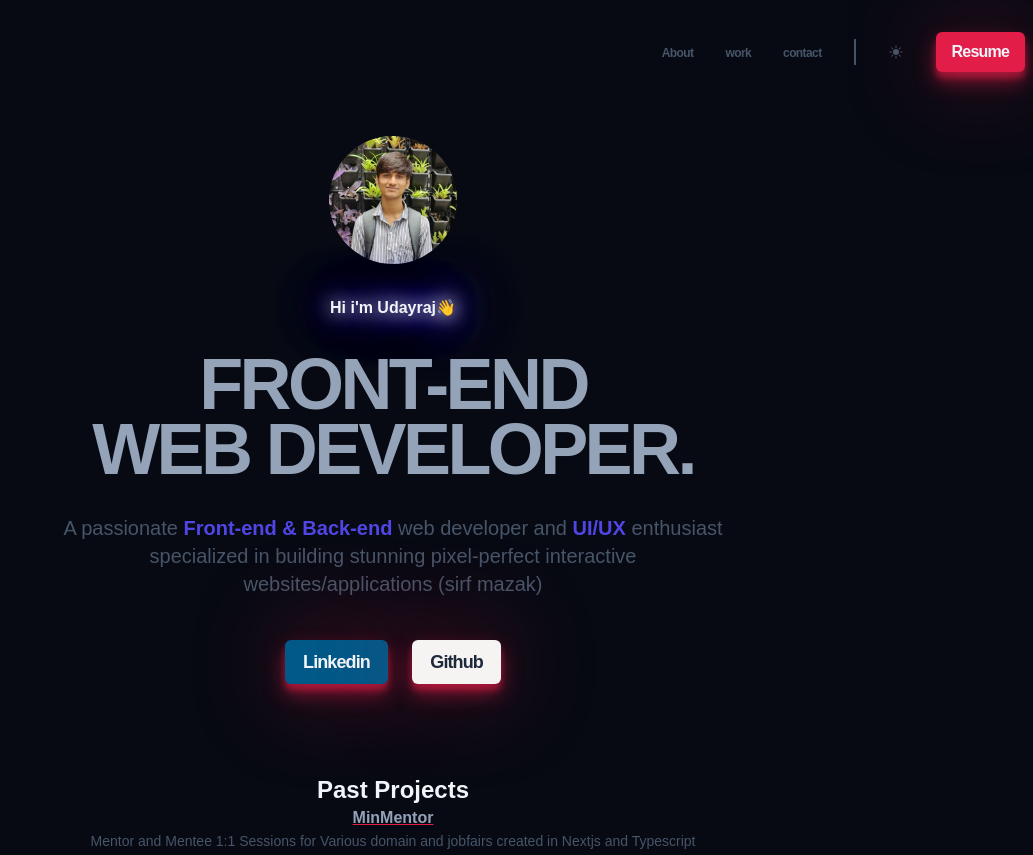
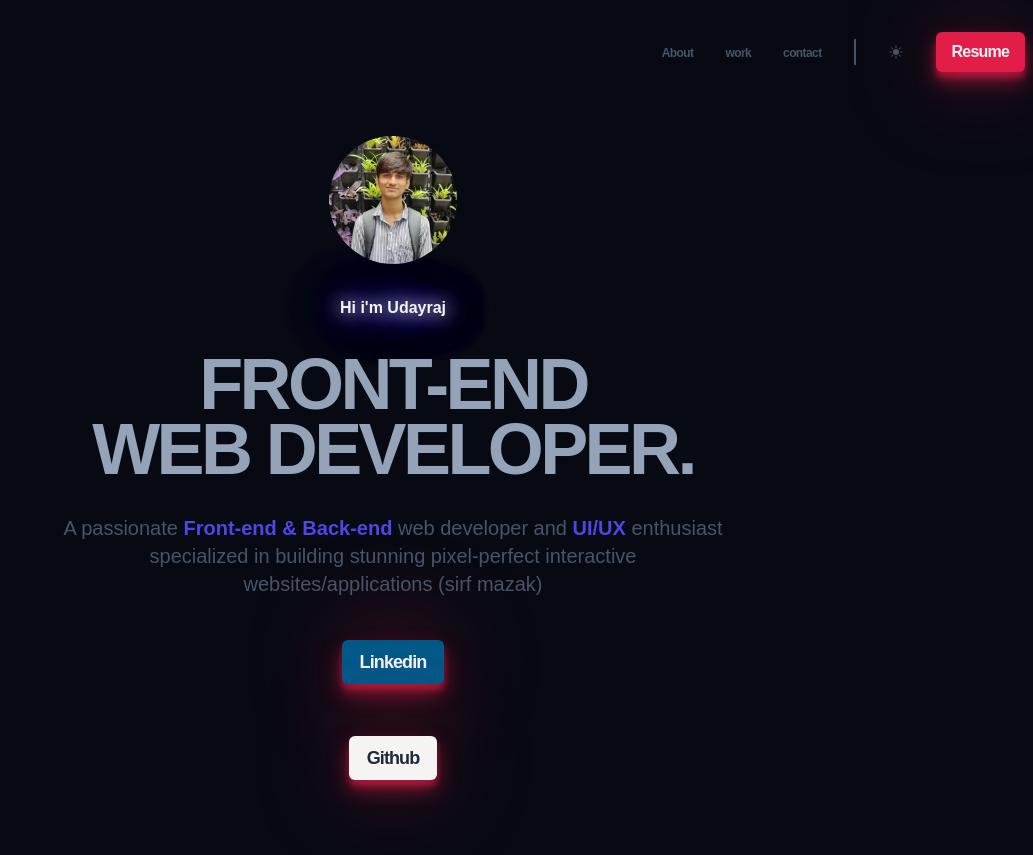
Before and after one commit to forUdayraj/Portfolio, a website built with Vite: page index.html in a window 1280 px wide. Shown: the top 855 px of the page, without its empty margins (247-1280 px from the left). Built offline with nearby package versions, Linux system fonts and the light colour scheme; a web font is replaced by a local one.

Commit message:
waing hand remove

```diff
--- a/index.html
+++ b/index.html
@@ -64,18 +64,16 @@
     <main>
       <section class="hero container">
         <img class="hero__img" src="/resume.jpeg" alt="profile picture" />
-        <h2 class="hero__subtitles">Hi i'm Udayraj👋</h2>
+        <h2 class="hero__subtitles">Hi i'm Udayraj</h2>
         <h1 class="hero__title">Front-END<br />WEB DEVELOPER.</h1>
         <p class="hero__description">
           A passionate <strong>Front-end & Back-end</strong> web developer and
           <strong>UI/UX</strong> enthusiast specialized in building stunning
           pixel-perfect interactive websites/applications (sirf mazak)
         </p>
-        <span>
           <a class="hero__btn social btn " href="https://www.linkedin.com/in/udayrajghuge" target="_blank" style="background-color: #005988;">Linkedin</a>
 
           <a class="hero__btn social btn " href="https://github.com/forUdayraj" target="_blank" style="background-color: rgb(246, 243, 243); color: var(--clr-slate800);">Github</a>
-        </span>
 
       </section>
       <section class="about container section">
```
